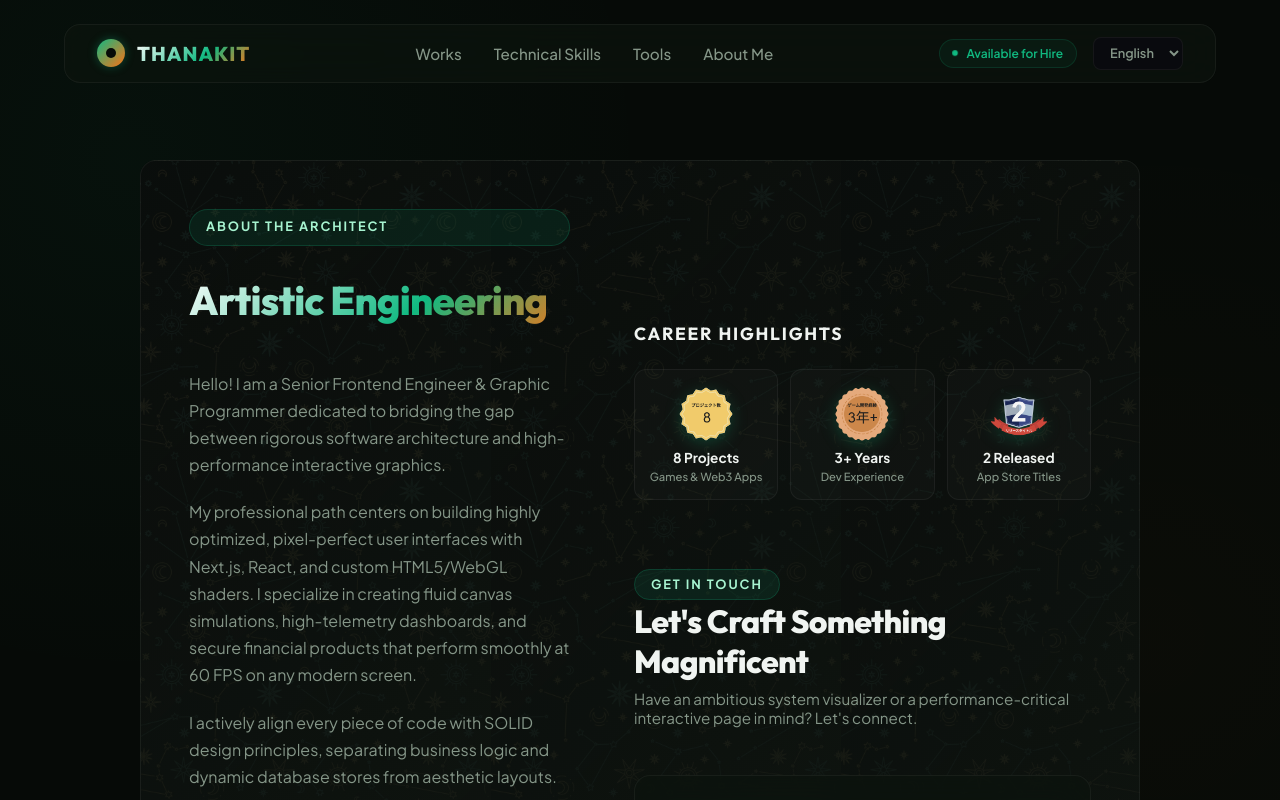
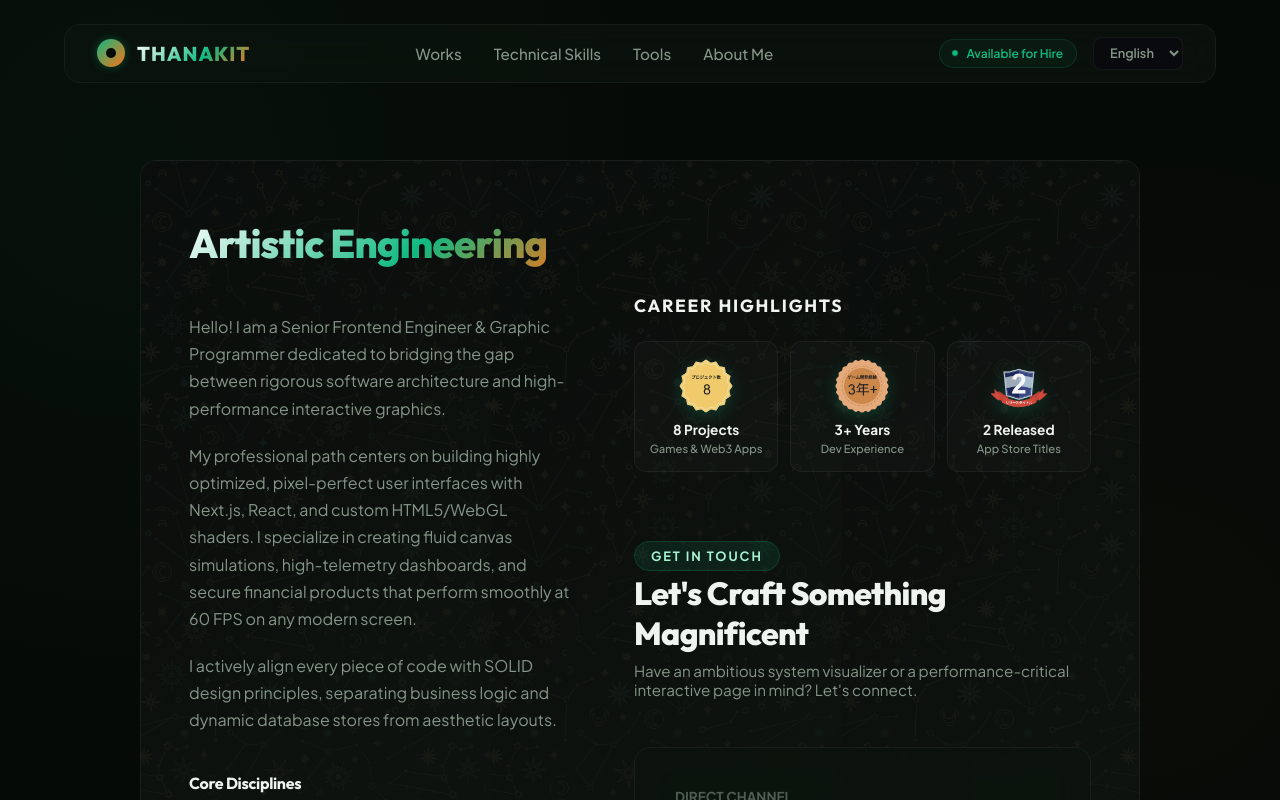
Before and after one commit to GouZenKun/gouzenkun.github.io, a Next.js app: page /about in a window 1280 px wide. Shown: the top 800 px of the page. Built offline with nearby package versions, Linux system fonts and the light colour scheme.

Commit message:
About page: single "Artistic Engineering" heading
Drop the small "ABOUT THE ARCHITECT" badge above the title, matching
the other pages.

Co-Authored-By: Claude Opus 5.5 <noreply@anthropic.com>

```diff
--- a/src/app/about/page.tsx
+++ b/src/app/about/page.tsx
@@ -19,7 +19,6 @@ export default function AboutPage() {
           <div className={`${styles.aboutContainer} glassmorphism`}>
             {/* Left Section: Detailed Biography */}
             <div className={styles.aboutDetails}>
-              <span className={styles.heroTag}>{t.aboutTag}</span>
               <h2 className={`${styles.aboutTitle} text-gradient`}>{t.aboutTitle}</h2>
 
               <p>{t.aboutBio1}</p>
--- a/src/data/translations.ts
+++ b/src/data/translations.ts
@@ -26,7 +26,6 @@ export const TRANSLATIONS = {
     resetFilters: "Reset Search & Filters",
 
     // About Page
-    aboutTag: "ABOUT THE ARCHITECT",
     aboutTitle: "Artistic Engineering",
     aboutBio1: "Hello! I am a Senior Frontend Engineer & Graphic Programmer dedicated to bridging the gap between rigorous software architecture and high-performance interactive graphics.",
     aboutBio2: "My professional path centers on building highly optimized, pixel-perfect user interfaces with Next.js, React, and custom HTML5/WebGL shaders. I specialize in creating fluid canvas simulations, high-telemetry dashboards, and secure financial products that perform smoothly at 60 FPS on any modern screen.",
@@ -97,7 +96,6 @@ export const TRANSLATIONS = {
     resetFilters: "รีเซ็ตการค้นหาและตัวกรอง",
 
     // About Page
-    aboutTag: "เกี่ยวกับผู้ออกแบบระบบ",
     aboutTitle: "วิศวกรรมเชิงศิลปะ",
     aboutBio1: "สวัสดี! ฉันเป็นวิศวกรฟรอนต์เอนด์อาวุโสและนักพัฒนาโปรแกรมกราฟิกที่มุ่งมั่นที่จะเชื่อมโยงสถาปัตยกรรมซอฟต์แวร์ที่เข้มงวดเข้ากับกราฟิกแบบโต้ตอบที่มีประสิทธิภาพสูง",
     aboutBio2: "เส้นทางวิชาชีพของฉันมุ่งเน้นไปที่การสร้างส่วนต่อประสานผู้ใช้ที่ทำงานได้อย่างมีประสิทธิภาพสูงสุดและสมบูรณ์แบบในระดับพิกเซลด้วย Next.js, React และเชดเดอร์ HTML5/WebGL ฉันเชี่ยวชาญในการสร้างการจำลองของไหลบนแคนวาส แดชบอร์ดที่มีข้อมูลการตรวจวัดสูง และผลิตภัณฑ์ทางการเงินที่ปลอดภัย ซึ่งแสดงผลได้อย่างลื่นไหลที่ 60 FPS บนทุกหน้าจอสมัยใหม่",
@@ -168,7 +166,6 @@ export const TRANSLATIONS = {
     resetFilters: "検索条件をリセット",
 
     // About Page
-    aboutTag: "設計者について",
     aboutTitle: "芸術的エンジニアリング",
     aboutBio1: "こんにちは！私は、堅牢なソフトウェアアーキテクチャと高性能なインタラクティブグラフィックスの架け橋となることを使命とするシニアフロントエンドエンジニア兼グラフィックスプログラマーです。",
     aboutBio2: "主に、Next.js、React、およびカスタムHTML5/WebGLシェーダーを使用した、高度に最適化され、ピクセルパーフェクトなUIの構築に取り組んでいます。キャンバス上の流体シミュレーション、高度なリアルタイム監視ダッシュボード、セキュアな金融システムなど、あらゆるデバイスで60 FPSの滑らかなレンダリング性能を提供します。",
```
